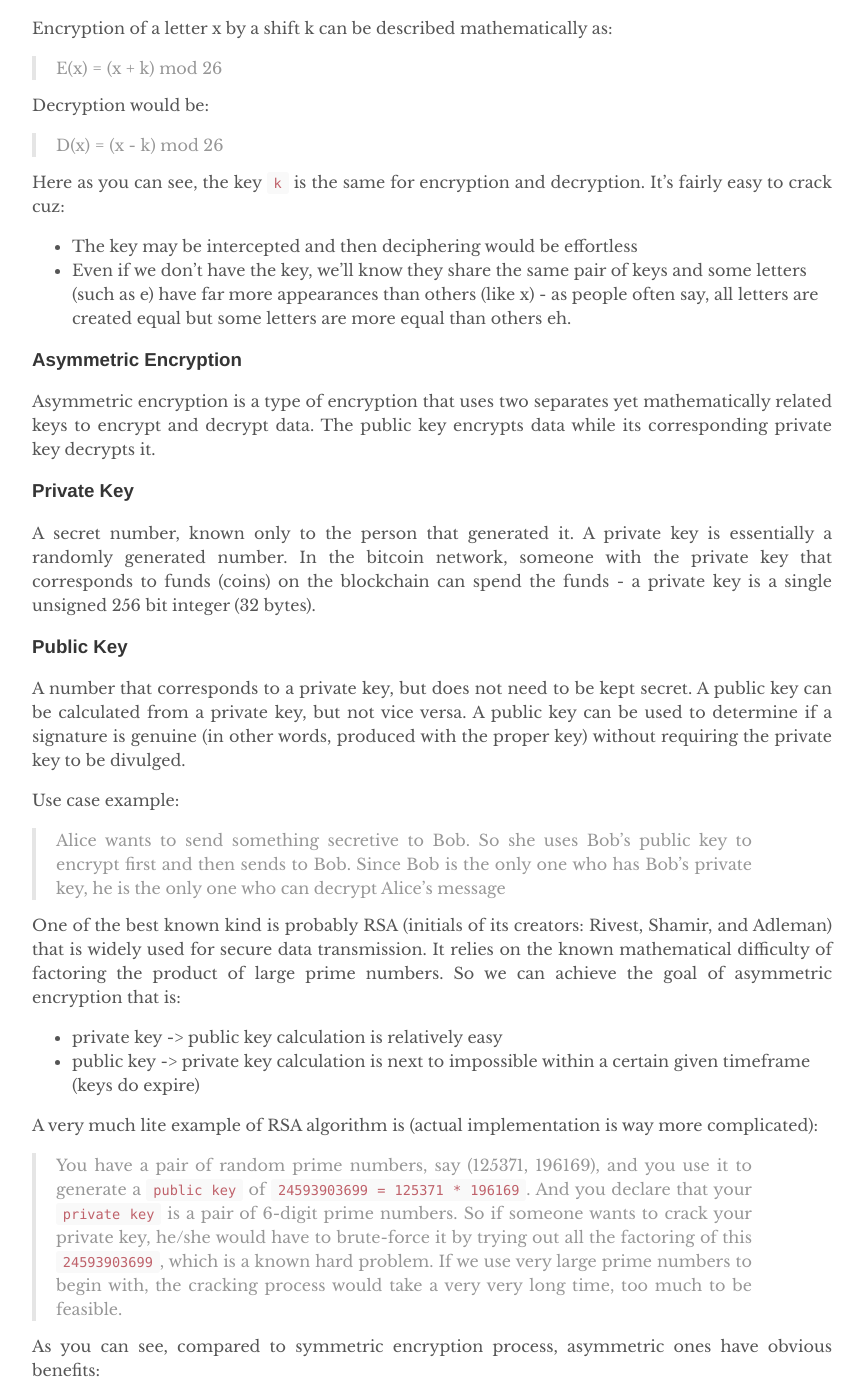
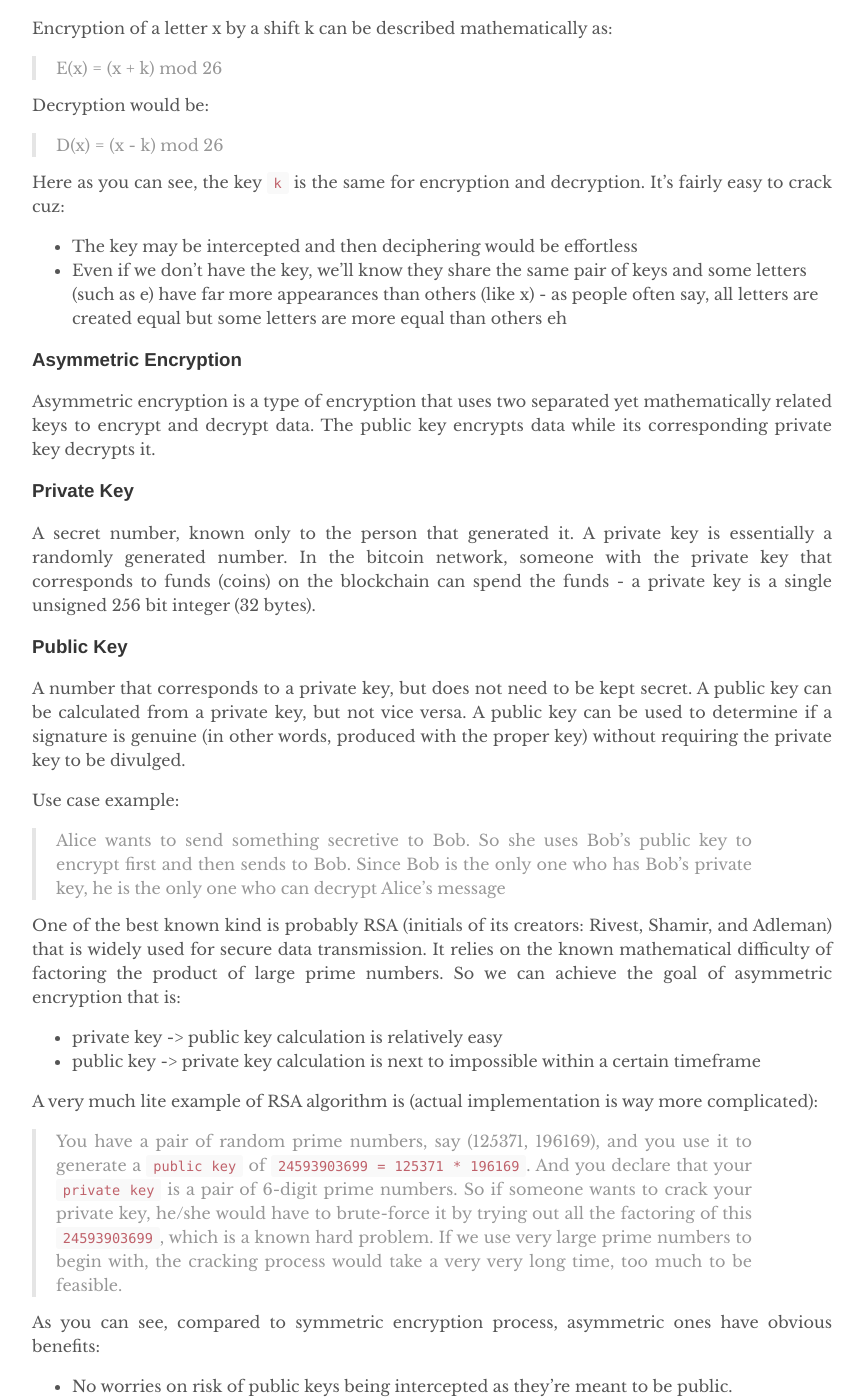
Before and after one commit to yuexiaofeng/yuexiaofeng.github.io, a Jekyll site: the page built from _posts/2021-05-18-abel.md, in a window 1280 px wide and 1400 px high, scrolled down 7979 px. Shown: the whole window, without its empty margins (208-1073 px from the left). Built offline with Jekyll 4.4.1, drawn with Linux system fonts in a browser that asks for light colours; some of the changed text lies outside the part shown.

Commit message:
Yet another perfection on abel post

```diff
--- a/_posts/2021-05-18-abel.md
+++ b/_posts/2021-05-18-abel.md
@@ -158,11 +158,11 @@
 Here as you can see, the key `k` is the same for encryption and decryption. It's fairly easy to crack cuz:
 
 * The key may be intercepted and then deciphering would be effortless
-* Even if we don't have the key, we'll know they share the same pair of keys and some letters (such as e) have far more appearances than others (like x) - as people often say, all letters are created equal but some letters are more equal than others eh.
+* Even if we don't have the key, we'll know they share the same pair of keys and some letters (such as e) have far more appearances than others (like x) - as people often say, all letters are created equal but some letters are more equal than others eh
 
 ### Asymmetric Encryption
 
-Asymmetric encryption is a type of encryption that uses two separates yet mathematically related keys to encrypt and decrypt data. The public key encrypts data while its corresponding private key decrypts it.
+Asymmetric encryption is a type of encryption that uses two separated yet mathematically related keys to encrypt and decrypt data. The public key encrypts data while its corresponding private key decrypts it.
 
 ### Private Key
 
@@ -179,7 +179,7 @@
 One of the best known kind is probably RSA (initials of its creators: Rivest, Shamir, and Adleman) that is widely used for secure data transmission. It relies on the known mathematical difficulty of factoring the product of large prime numbers. So we can achieve the goal of asymmetric encryption that is:
 
 * private key -> public key calculation is relatively easy
-* public key -> private key calculation is next to impossible within a certain given timeframe (keys do expire)
+* public key -> private key calculation is next to impossible within a certain timeframe
 
 A very much lite example of RSA algorithm is (actual implementation is way more complicated):
 
```
Also changed, not shown: other parts of _posts/2021-05-18-abel.md (+1 -1 lines).
